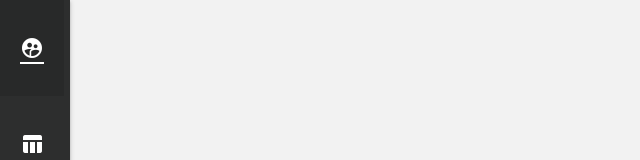
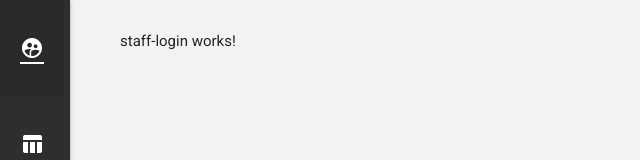
Before and after one commit to Jake-Holmes/narrabeen-srs, an Angular app in the folder frontend/: page /staffLogin in a window 1280 px wide. Before the commit this address led to /. Shown: the top 160 px of the page, without its empty margins (0-640 px from the left). Built offline with nearby package versions, Linux system fonts and the light colour scheme.

Commit message:
Added Login Page

```diff
--- a/frontend/package.json
+++ b/frontend/package.json
@@ -11,6 +11,7 @@
   },
   "private": true,
   "dependencies": {
+    "@angular-devkit/build-optimizer": "^0.10.3",
     "@angular/animations": "^7.0.1",
     "@angular/cdk": "^7.0.2",
     "@angular/common": "^7.0.1",
--- a/frontend/src/app/app.module.ts
+++ b/frontend/src/app/app.module.ts
@@ -20,6 +20,7 @@ import { CartCalculatorComponent } from './cart-calculator/cart-calculator.compo
 
 import { NO_ERRORS_SCHEMA, CUSTOM_ELEMENTS_SCHEMA } from "@angular/core";
 import { CheckoutComponent } from './checkout/checkout.component';
+import { StaffLoginComponent } from './staff-login/staff-login.component';
 
 
 @NgModule({
@@ -33,7 +34,8 @@ import { CheckoutComponent } from './checkout/checkout.component';
     ShoppingCartComponent,
     NoProductsFoundComponent,
     CartCalculatorComponent,
-    CheckoutComponent
+    CheckoutComponent,
+    StaffLoginComponent
   ],
   imports: [
     BrowserModule,
--- /dev/null
+++ b/frontend/src/app/staff-login/staff-login.component.html
@@ -0,0 +1,3 @@
+<p>
+  staff-login works!
+</p>
--- /dev/null
+++ b/frontend/src/app/staff-login/staff-login.component.ts
@@ -0,0 +1,15 @@
+import { Component, OnInit } from '@angular/core';
+
+@Component({
+  selector: 'app-staff-login',
+  templateUrl: './staff-login.component.html',
+  styleUrls: ['./staff-login.component.scss']
+})
+export class StaffLoginComponent implements OnInit {
+
+  constructor() { }
+
+  ngOnInit() {
+  }
+
+}
```
Also changed, not shown: frontend/src/app/app-routing.module.ts (+7 -0 lines), frontend/src/app/staff-login/staff-login.component.scss (added), 2 other files (tests, documents, lock files or other folders).
